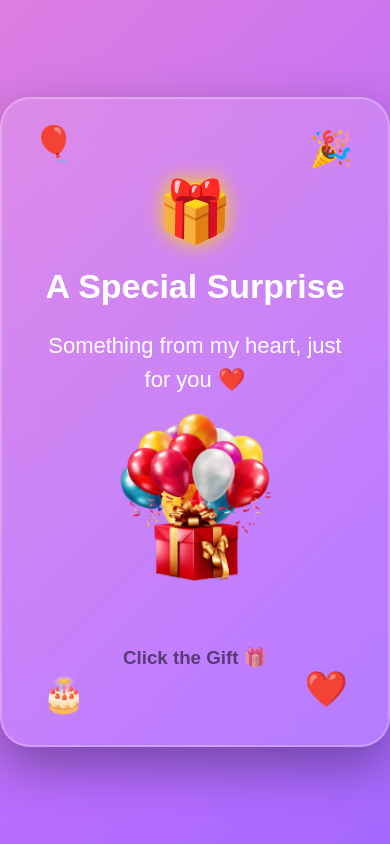
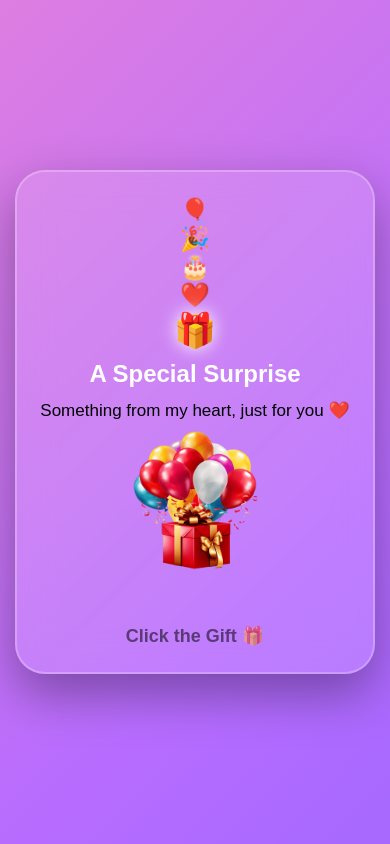
Before and after one commit to 2300030642/birthday-surprise, a plain HTML site: page index.html in a window 390 px wide. Drawn offline with nearby package versions, Linux system fonts and the light colour scheme.

Commit message:
updated
Restored and updated CSS styles for the layout, animations, and responsive design.

```diff
--- a/style.css
+++ b/style.css
@@ -423,119 +423,145 @@ button:hover{
 /* MOBILE */
 /* ========================= */
 
-@media(max-width:768px){
+@media (max-width:768px){
 
-    h1{
+body{
+    overflow:auto;
+}
 
-    font-size:60px;
+/* Pages */
 
-    color:white;
+.page{
+    padding:15px;
+}
 
-    text-shadow:0 0 20px gold;
+/* First Card */
+
+.card{
+
+    width:100%;
+    max-width:360px;
+    height:auto;
+
+    padding:25px 20px;
 
 }
 
-    h2{
+/* Birthday Card */
 
-    font-size:34px;
+.birthdayCard{
 
-    color:white;
+    width:100%;
+    max-width:360px;
 
-    margin-top:20px;
+    height:auto;
+
+    min-height:90vh;
+
+    padding:20px 18px;
 
 }
 
-    p{
+/* Headings */
 
-    font-size:22px;
+h1{
 
-    color:white;
+    font-size:34px;
+    line-height:42px;
 
-    line-height:34px;
+}
+
+h2{
+
+    font-size:24px;
+    line-height:30px;
+
+}
+
+h3{
+
+    font-size:18px;
+
+}
+
+p{
+
+    font-size:17px;
+    line-height:28px;
+
+}
+
+/* Images */
+
+.gift{
+
+    width:140px;
+    margin:20px 0;
+
+}
+
+.photo{
+
+    width:170px;
+    height:220px;
+
+}
+
+/* Message */
+
+#message{
+
+    width:100%;
+    min-height:100px;
+
+    font-size:16px;
+    line-height:28px;
+
+    margin:15px 0;
+
+}
+
+/* Button */
+
+button{
+
+    width:100%;
+    font-size:18px;
+
+    padding:14px;
 
     margin-top:15px;
 
 }
 
-    .gift{
+/* Decorations */
 
-        width:170px;
+.decor{
 
-    }
-
-    .photo{
-
-        width:220px;
-
-        height:280px;
-
-    }
-
-    button{
-
-        width:100%;
-
-    }
+    font-size:24px;
 
 }
 
-.decor{
+.d1{top:15px;left:15px;}
+.d2{top:15px;right:15px;}
+.d3{bottom:15px;left:15px;}
+.d4{bottom:15px;right:15px;}
 
-    position:absolute;
+/* Popup */
 
-    font-size:35px;
+.popupCard{
 
-    animation:float 5s infinite ease-in-out;
+    width:95%;
+    padding:20px;
 
 }
 
-.d1{
+#letter{
 
-    top:25px;
-    left:30px;
+    font-size:16px;
+    line-height:28px;
 
 }
-
-.d2{
-
-    top:30px;
-    right:35px;
-
-}
-
-.d3{
-
-    bottom:30px;
-    left:40px;
-
-}
-
-.d4{
-
-    bottom:35px;
-    right:40px;
-
-}
-
-@keyframes float{
-
-    0%{
-
-        transform:translateY(0);
-
-    }
-
-    50%{
-
-        transform:translateY(-15px);
-
-    }
-
-    100%{
-
-        transform:translateY(0);
-
-    }
 
 }
 
```
